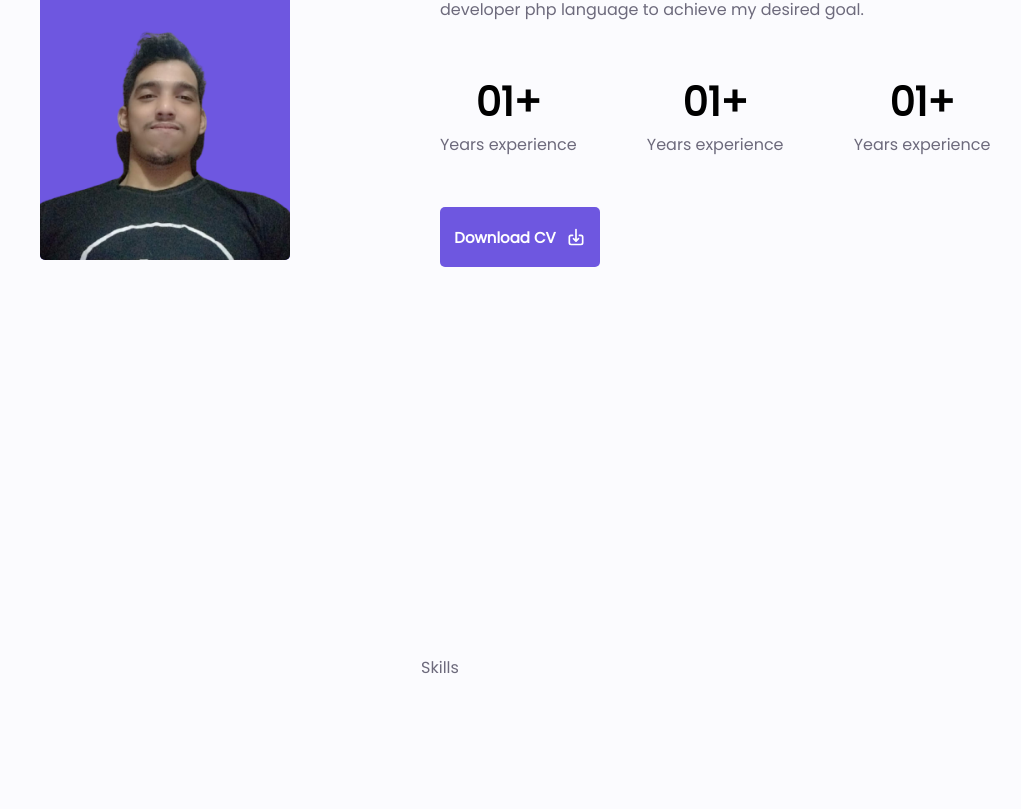
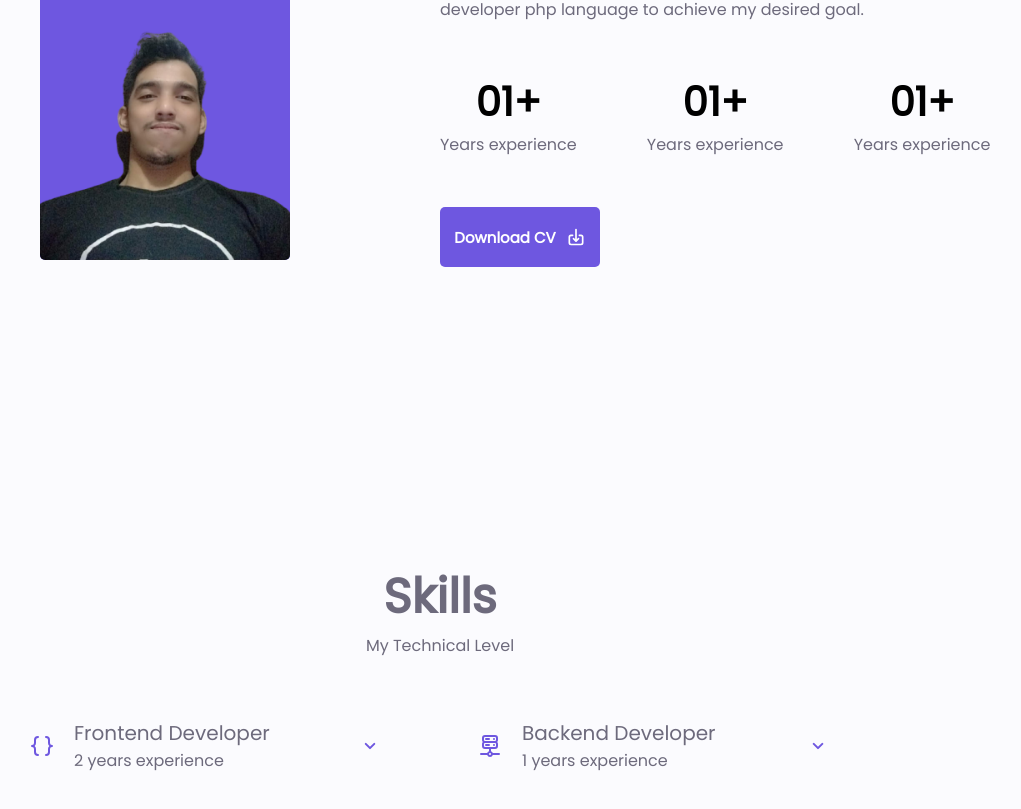
Before and after one commit to DafaWiratama/fajar-portofolio-react, a React (Create React App) app: page / in a window 1280 px wide. Shown: the part 1135-1944 px from the top of the page, without its empty margins (200-1221 px from the left). Built offline with nearby package versions, Linux system fonts and the light colour scheme.

Commit message:
update header skills

```diff
--- a/src/components/Skills/index.jsx
+++ b/src/components/Skills/index.jsx
@@ -1,11 +1,51 @@
-import React from 'react';
-// import { UilFacebook, UilInstagram, UilWhatsapp, UilGithub } from '@iconscout/react-unicons';
+/* eslint-disable jsx-a11y/no-static-element-interactions */
+/* eslint-disable jsx-a11y/click-events-have-key-events */
+import React, { useEffect, useState } from 'react';
+import { UilBracketsCurly, UilAngleDown, UilServerNetworkAlt } from '@iconscout/react-unicons';
 import './styles.css';
 
 function Skills() {
+  const [openFrontend, setOpenFrontend] = useState(false);
+  const [openBackend, setopenBackend] = useState(false);
+
+  const handleFrontend = () => setOpenFrontend(!openFrontend);
+  const handleBackend = () => setopenBackend(!openBackend);
+
+  useEffect(() => {
+    console.log('SKILLS FRONTEND: ', openFrontend);
+    console.log('SKILLS BACKEND : ', openBackend);
+  }, [openFrontend, openBackend]);
+
   return (
     <section className="container-skills" id="skills">
-      <p>Skills</p>
+      <h1>Skills</h1>
+      <p>My Technical Level</p>
+
+      <div className="wrapper-skills">
+        <div className="header-skills" onClick={handleFrontend}>
+          <div className="left-skills">
+            <UilBracketsCurly className="icon-skills" />
+            <div className="title-skills">
+              <h1>Frontend Developer</h1>
+              <p>2 years experience</p>
+            </div>
+          </div>
+          <UilAngleDown className={`icon-skills ${openFrontend ? 'icon-up' : ''}`} />
+        </div>
+
+        <div className="header-skills" onClick={handleBackend}>
+          <div className="left-skills">
+            <UilServerNetworkAlt className="icon-skills" />
+            <div className="title-skills">
+              <h1>Backend Developer</h1>
+              <p>1 years experience</p>
+            </div>
+          </div>
+          <UilAngleDown className={`icon-skills ${openBackend ? 'icon-up' : ''}`} />
+        </div>
+      </div>
+
+      {/* <div className="data-skills"></div> */}
     </section>
   );
 }
--- a/src/components/Skills/styles.css
+++ b/src/components/Skills/styles.css
@@ -2,8 +2,102 @@
   /* margin-top: 20px; */
   width: 100%;
   height: 100vh;
+  /* padding-top: 80px; */
   position: relative;
   display: flex;
+  flex-direction: column;
   justify-content: center;
   align-items: center;
 }
+
+.container-skills > h1 {
+  font-size: var(--big-font-size);
+  font-weight: 600;
+}
+
+.wrapper-skills {
+  display: flex;
+  align-items: center;
+  justify-content: space-around;
+  width: 70%;
+}
+
+.header-skills {
+  display: flex;
+  justify-content: space-between;
+  align-items: center;
+  margin-top: 60px;
+  width: 372px;
+  height: 55px;
+  cursor: pointer;
+}
+
+.left-skills {
+  display: flex;
+  align-items: center;
+}
+
+.title-skills > h1 {
+  font-size: var(--h3-font-size);
+}
+
+.icon-skills {
+  font-size: 2rem;
+  color: var(--first-color);
+  margin-right: 20px;
+  transition: 0.4s;
+}
+
+.icon-up {
+  transform: rotate(-180deg);
+}
+
+.dropdown_menu-9 {
+  animation: growOut 300ms ease-in-out forwards;
+  transform-origin: top center;
+}
+
+@-moz-keyframes downOut {
+  0% {
+    transform: translateZ(200px) transLateY(40px);
+  }
+  80% {
+    transform: translateZ(-10px) transLateY(0px);
+  }
+  100% {
+    transform: translateZ(0px) transLateY(0px);
+  }
+}
+@-webkit-keyframes downOut {
+  0% {
+    transform: translateZ(200px) transLateY(40px);
+  }
+  80% {
+    transform: translateZ(-10px) transLateY(0px);
+  }
+  100% {
+    transform: translateZ(0px) transLateY(0px);
+  }
+}
+@-o-keyframes downOut {
+  0% {
+    transform: translateZ(200px) transLateY(40px);
+  }
+  80% {
+    transform: translateZ(-10px) transLateY(0px);
+  }
+  100% {
+    transform: translateZ(0px) transLateY(0px);
+  }
+}
+@keyframes downOut {
+  0% {
+    transform: translateZ(200px) transLateY(40px);
+  }
+  80% {
+    transform: translateZ(-10px) transLateY(0px);
+  }
+  100% {
+    transform: translateZ(0px) transLateY(0px);
+  }
+}
```
Also changed, not shown: src/dummy/data.js (added, +22 -0 lines).
